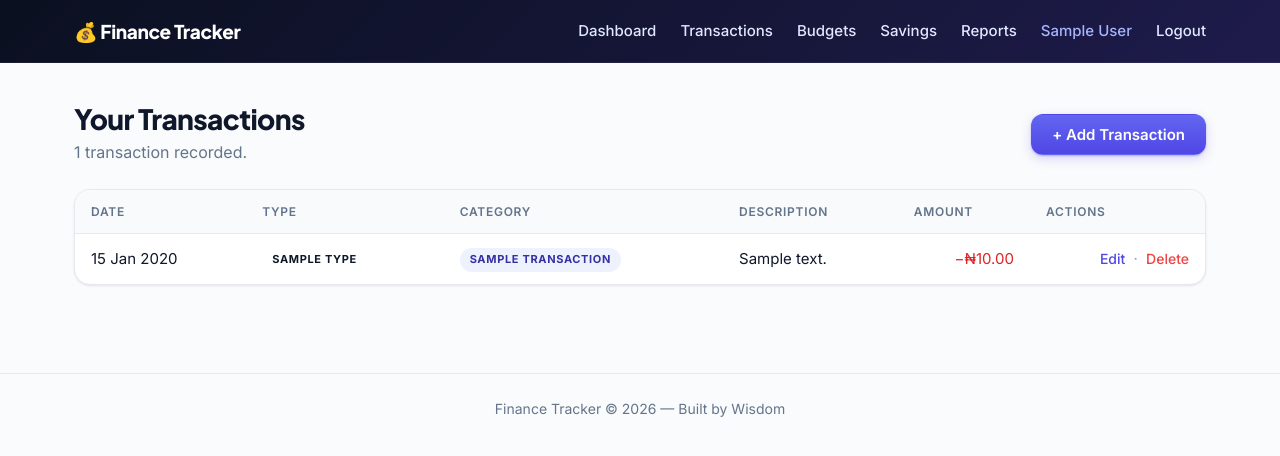
After one commit to wisdom1240/finance-tracker, a Flask app: page /transactions in a window 1280 px wide. The commit adds this page. Shown: the top 456 px of the page. Run offline with Flask 3, Linux system fonts and the light colour scheme; the visitor is signed in with stand-in values (Sample User, id 1); a database or web service that is not in the repository returns one stand-in record (values such as "Sample title"); some libraries are stand-ins or nearby versions.

Commit message:
Stage 20: Add transactions list page

```diff
--- a/app.py
+++ b/app.py
@@ -97,6 +97,30 @@ def create_app():
         )
 
     # ----------------------------------------------------------------
+    # Transactions List
+    # ----------------------------------------------------------------
+    @app.route("/transactions")
+    @login_required
+    def transactions():
+        user_id = session["user_id"]
+
+        db = get_db()
+        cur = db.cursor(cursor_factory=psycopg2.extras.RealDictCursor)
+        cur.execute(
+            "SELECT t.id, t.type, t.amount, t.description, t.transaction_date, "
+            "       c.name AS category_name "
+            "FROM transactions t "
+            "JOIN categories c ON c.id = t.category_id "
+            "WHERE t.user_id = %s "
+            "ORDER BY t.transaction_date DESC, t.id DESC",
+            (user_id,),
+        )
+        transactions = cur.fetchall()
+        cur.close()
+
+        return render_template("transactions.html", transactions=transactions)
+
+    # ----------------------------------------------------------------
     # Add Transaction
     # ----------------------------------------------------------------
     @app.route("/transactions/add", methods=["GET", "POST"])
@@ -129,11 +153,9 @@ def create_app():
 
             errors = []
 
-            # Type
             if t_type not in ("INCOME", "EXPENSE"):
                 errors.append("Please choose a valid type.")
 
-            # Category
             category_row = None
             if not category_id or not category_id.isdigit():
                 errors.append("Please choose a category.")
@@ -152,7 +174,6 @@ def create_app():
                         "The category does not match the transaction type."
                     )
 
-            # Amount
             try:
                 amount_dec = float(amount)
             except (TypeError, ValueError):
@@ -160,7 +181,6 @@ def create_app():
             if amount_dec is None or amount_dec <= 0:
                 errors.append("Amount must be greater than zero.")
 
-            # Date
             try:
                 date.fromisoformat(transaction_date)
             except (TypeError, ValueError):
--- a/static/css/style.css
+++ b/static/css/style.css
@@ -798,3 +798,53 @@ img {
     accent-color: var(--color-primary);
     cursor: pointer;
 }
+
+/* 20. PAGE HEADER (list pages) */
+.page-header {
+    display: flex;
+    justify-content: space-between;
+    align-items: center;
+    gap: var(--space-4);
+    flex-wrap: wrap;
+}
+
+.page-header h1 {
+    font-size: 1.75rem;
+    margin-bottom: var(--space-1);
+}
+
+.page-header p {
+    margin: 0;
+}
+
+/* 20b. ACTION LINKS (Edit / Delete in tables) */
+.link-action {
+    color: var(--color-primary);
+    font-size: 0.875rem;
+    font-weight: 500;
+    transition: color var(--transition-fast);
+}
+
+.link-action:hover {
+    color: var(--color-primary-dark);
+}
+
+.link-action.link-danger {
+    color: var(--color-danger);
+}
+
+.link-action.link-danger:hover {
+    color: var(--color-danger-dark);
+}
+
+.link-divider {
+    color: var(--color-text-faint);
+    margin: 0 var(--space-1);
+}
+
+@media (max-width: 768px) {
+    .page-header {
+        flex-direction: column;
+        align-items: flex-start;
+    }
+}
--- a/templates/base.html
+++ b/templates/base.html
@@ -24,7 +24,7 @@
                     <a href="{{ url_for('dashboard') if session.get('user_id') else url_for('login') }}">Dashboard</a>
                 </li>
                 <li>
-                    <a href="{{ url_for('add_transaction') if session.get('user_id') else url_for('login') }}">Transactions</a>
+                    <a href="{{ url_for('transactions') if session.get('user_id') else url_for('login') }}">Transactions</a>
                 </li>
                 <li><a href="#">Budgets</a></li>
                 <li><a href="#">Savings</a></li>
--- /dev/null
+++ b/templates/transactions.html
@@ -0,0 +1,65 @@
+{% extends "base.html" %}
+
+{% block title %}Transactions — Finance Tracker{% endblock %}
+
+{% block content %}
+<section class="page-header">
+    <div>
+        <h1>Your Transactions</h1>
+        <p class="text-muted">
+            {% if transactions %}
+                {{ transactions|length }} transaction{% if transactions|length != 1 %}s{% endif %} recorded.
+            {% else %}
+                No transactions yet.
+            {% endif %}
+        </p>
+    </div>
+    <a href="{{ url_for('add_transaction') }}" class="btn btn-primary">+ Add Transaction</a>
+</section>
+
+{% if transactions %}
+    <div class="table-wrap mt-6">
+        <table class="table">
+            <thead>
+                <tr>
+                    <th>Date</th>
+                    <th>Type</th>
+                    <th>Category</th>
+                    <th>Description</th>
+                    <th class="text-right">Amount</th>
+                    <th class="text-right">Actions</th>
+                </tr>
+            </thead>
+            <tbody>
+                {% for t in transactions %}
+                    <tr>
+                        <td>{{ t.transaction_date.strftime('%d %b %Y') }}</td>
+                        <td>
+                            <span class="badge badge-{{ t.type|lower }}">{{ t.type }}</span>
+                        </td>
+                        <td><span class="badge badge-category">{{ t.category_name }}</span></td>
+                        <td>{{ t.description or '—' }}</td>
+                        <td class="text-right">
+                            <span class="{% if t.type == 'INCOME' %}text-success{% else %}text-danger{% endif %}">
+                                {% if t.type == 'INCOME' %}+{% else %}−{% endif %}₦{{ "{:,.2f}".format(t.amount) }}
+                            </span>
+                        </td>
+                        <td class="text-right">
+                            <a href="#" class="link-action">Edit</a>
+                            <span class="link-divider">·</span>
+                            <a href="#" class="link-action link-danger">Delete</a>
+                        </td>
+                    </tr>
+                {% endfor %}
+            </tbody>
+        </table>
+    </div>
+{% else %}
+    <div class="card mt-6">
+        <div class="empty-state">
+            <p>You haven't recorded any transactions yet.</p>
+            <a href="{{ url_for('add_transaction') }}" class="btn btn-primary mt-4">Add your first transaction</a>
+        </div>
+    </div>
+{% endif %}
+{% endblock %}
```
